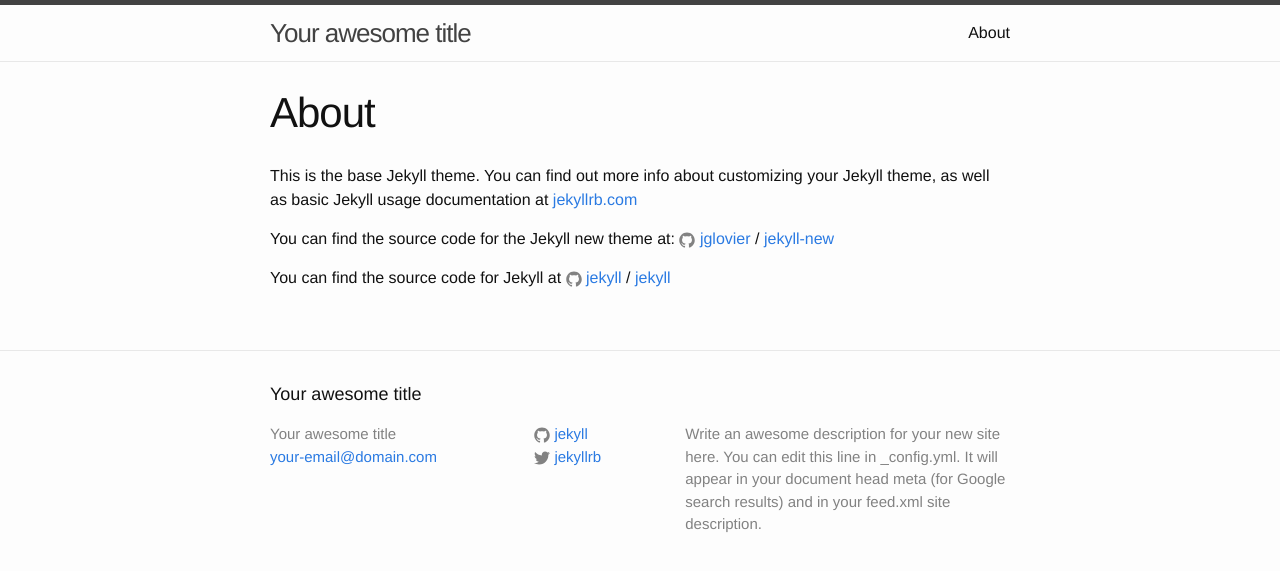
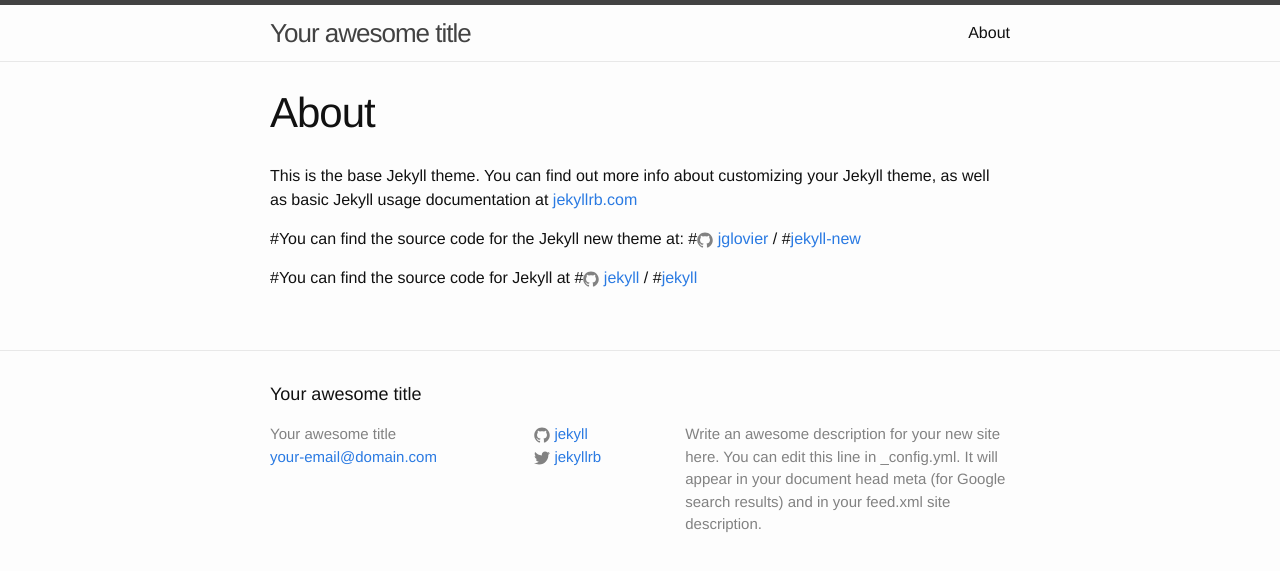
Before and after one commit to sergiofagostinho/sergiofagostinho.github.io, a Jekyll site: the page built from blog/about.md, in a window 1280 px wide. Shown: the top 571 px of the page. Built offline with Jekyll 4.4.1, drawn with Linux system fonts in a browser that asks for light colours.

Commit message:
Symlink fix?

```diff
--- a/blog/about.md
+++ b/blog/about.md
@@ -6,10 +6,10 @@
 
 This is the base Jekyll theme. You can find out more info about customizing your Jekyll theme, as well as basic Jekyll usage documentation at [jekyllrb.com](http://jekyllrb.com/)
 
-You can find the source code for the Jekyll new theme at:
-{% include icon-github.html username="jglovier" %} /
-[jekyll-new](https://github.com/jglovier/jekyll-new)
+#You can find the source code for the Jekyll new theme at:
+#{% include icon-github.html username="jglovier" %} /
+#[jekyll-new](https://github.com/jglovier/jekyll-new)
 
-You can find the source code for Jekyll at
-{% include icon-github.html username="jekyll" %} /
-[jekyll](https://github.com/jekyll/jekyll)
+#You can find the source code for Jekyll at
+#{% include icon-github.html username="jekyll" %} /
+#[jekyll](https://github.com/jekyll/jekyll)
```
